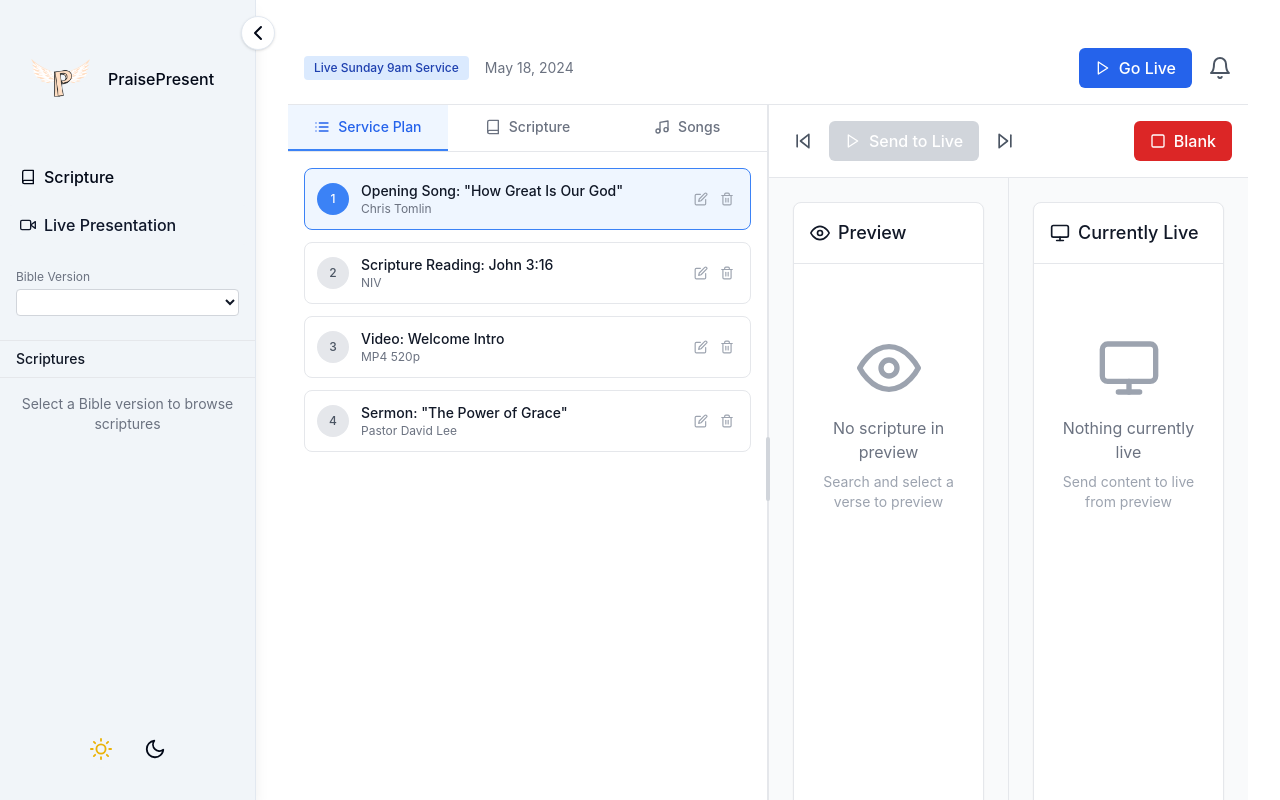
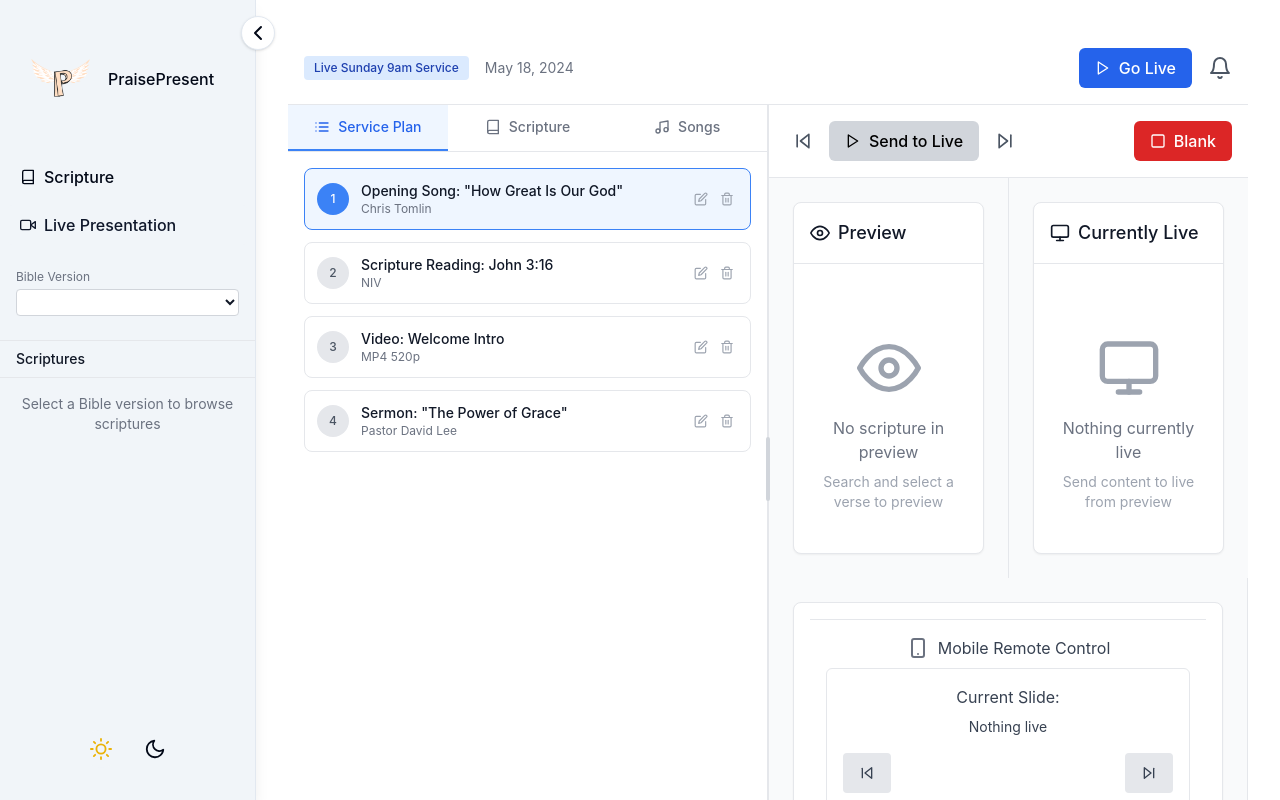
Before and after one commit to kelibst/PraisePresent, a React (Vite) app: page /live in a window 1280 px wide. Built offline with nearby package versions, Linux system fonts and the light colour scheme.

Commit message:
refactor: add new look

```diff
--- a/src/components/shared/PreviewLivePanel.tsx
+++ b/src/components/shared/PreviewLivePanel.tsx
@@ -49,7 +49,7 @@ const PreviewLivePanel: React.FC<PreviewLivePanelProps> = ({
 						<button
 							onClick={sendToLive}
 							disabled={!previewItem}
-							className="px-4 py-2 bg-green-600 text-white rounded-md hover:bg-green-700 disabled:bg-gray-300 disabled:cursor-not-allowed font-medium flex items-center gap-2"
+							className="px-4 py-2 bg-green-600 text-white rounded-md hover:bg-green-700 disabled:bg-gray-300 disabled:text-black disabled:cursor-not-allowed font-medium flex items-center gap-2"
 						>
 							<FiPlay size={16} />
 							Send to Live
@@ -72,7 +72,7 @@ const PreviewLivePanel: React.FC<PreviewLivePanelProps> = ({
 				</div>
 			)}
 
-			<div className="flex-1 flex flex-col lg:flex-row">
+			<div className="flex-1 flex flex-col lg:flex-row max-h-[50vh]">
 				{/* Preview Panel */}
 				<div className="flex-1 p-6 border-r border-gray-200 dark:border-gray-700">
 					<div className="bg-white dark:bg-gray-800 rounded-lg shadow-sm border border-gray-200 dark:border-gray-700 h-full">
@@ -189,6 +189,50 @@ const PreviewLivePanel: React.FC<PreviewLivePanelProps> = ({
 					</div>
 				</div>
 			</div>
+
+
+
+			<div className="flex-1 flex flex-col lg:flex-row max-h-[50vh]">
+				<div className="flex-1 p-6 border-r border-gray-200 dark:border-gray-700">
+					<div className="bg-white dark:bg-gray-800 rounded-lg shadow-sm border border-gray-200 dark:border-gray-700 h-full">
+						<div className="p-4 border-b border-gray-200 dark:border-gray-700">
+							<div className="p-4 border-t border-gray-200 dark:border-gray-700">
+								<div className="flex items-center justify-center mb-2">
+									<svg xmlns="http://www.w3.org/2000/svg" className="h-6 w-6 text-gray-500 dark:text-gray-400" fill="none" viewBox="0 0 24 24" stroke="currentColor">
+										<path strokeLinecap="round" strokeLinejoin="round" strokeWidth={2} d="M12 18h.01M8 21h8a2 2 0 002-2V5a2 2 0 00-2-2H8a2 2 0 00-2 2v14a2 2 0 002 2z" />
+									</svg>
+									<span className="ml-2 text-gray-700 dark:text-gray-300">Mobile Remote Control</span>
+								</div>
+
+								<div className="border border-gray-200 dark:border-gray-700 rounded-md p-4 bg-white dark:bg-gray-800">
+									<div className="text-center mb-2 text-gray-700 dark:text-gray-300">Current Slide:</div>
+									<div className="text-center mb-4 text-sm text-gray-700 dark:text-gray-300 truncate">
+										{liveItem ? liveItem.title : 'Nothing live'}
+									</div>
+
+									<div className="flex justify-between">
+										<button className="w-12 h-10 bg-gray-200 dark:bg-gray-700 rounded flex items-center justify-center text-gray-700 dark:text-gray-300">
+											<FiSkipBack />
+										</button>
+										<button className="w-12 h-10 bg-gray-200 dark:bg-gray-700 rounded flex items-center justify-center text-gray-700 dark:text-gray-300">
+											<FiSkipForward />
+										</button>
+									</div>
+
+									<div className="mt-3 text-center">
+										<button
+											onClick={blankToBlack}
+											className="w-full py-2 bg-gray-200 dark:bg-gray-700 rounded text-sm text-gray-700 dark:text-gray-300"
+										>
+											Blank to Black
+										</button>
+									</div>
+								</div>
+							</div>
+						</div>
+					</div>
+				</div>
+			</div>
 		</div>
 	);
 };
```
